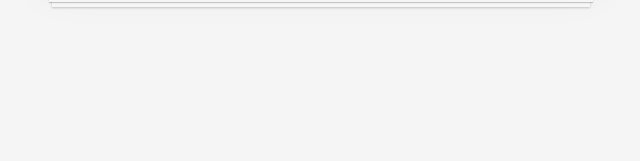
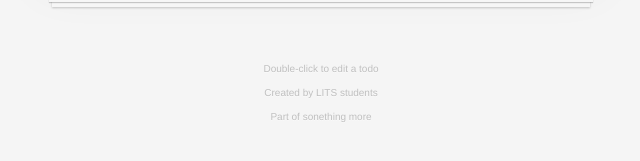
Before and after one commit to Mvovik/lits, a React (Create React App) app: page / in a window 1280 px wide. Shown: the part 239-400 px from the top of the page, without its empty margins (319-959 px from the left). Built offline with nearby package versions, Linux system fonts and the light colour scheme.

Commit message:
add footer, filtering functionality, items counter

```diff
--- a/src/App.css
+++ b/src/App.css
@@ -318,3 +318,24 @@ body {
 .App-filters li a.selected {
   border-color: rgba(175, 47, 47, 0.2);
 }
+
+/* Info Footer */
+
+.App-info {
+  width: 100%;
+  text-align: center;
+  font-size: 10px;
+  margin: 65px auto;
+  color: #bfbfbf;
+  text-shadow: 0 1px 0 rgba(255, 255, 255, 0.5);
+  line-height: 1.4em;
+}
+
+.App-info a {
+  text-decoration: none;
+  color: #bfbfbf;
+  text-shadow: 0 1px 0 rgba(255, 255, 255, 0.5);
+}
+.App-info a:hover {
+  text-decoration: underline;
+}
--- a/src/App.js
+++ b/src/App.js
@@ -1,10 +1,8 @@
 import React, { Component } from 'react';
 import './App.css';
-import Button from './components/Button';
-import Input from './components/Input';
-import Checkbox from './components/Checkbox';
 import List from './components/List';
 import Footer from './components/Footer';
+import Info from './components/Info/Info';
 
 class App extends Component {
   constructor(props) {
@@ -16,9 +14,15 @@ class App extends Component {
   state = {
     value: '',
     completed: false,
-    todoList: []
+    todoList: [],
+    filter: 'all'
   };
   isToggleAll = false;
+
+  changeFilter = (filter) => {
+    this.setState({filter: filter});
+  };
+
   componentDidMount() {}
   handleSubmit = event => {
     event.stopPropagation();
@@ -79,12 +83,15 @@ this.isToggleAll = false;
     this.setState({ value: event.target.value });
   };
 
-  onChange = event => {
-    this.setState({ value: event.target.value });
-  };
 
   render() {
     const { todoList, value } = this.state;
+    let filteringList = this.state.todoList;
+    if (this.state.filter != 'all') {
+    filteringList = filteringList.filter((item) => item.completed == this.state.filter);
+    }
+    let leftCount = this.state.todoList.filter((item) => item.completed == false);
+    console.log(leftCount.length);
     return (
       <div className="App">
         <form className="App-form" onSubmit={this.handleSubmit}>
@@ -99,17 +106,16 @@ this.isToggleAll = false;
               onChange={this.onChange}
             />
           </header>
-
-          {/* <Input ref={this.input} className="App-input" ></Input> */}
-          {/* <Button value={'Add new'}></Button> */}
           <List
-            todoList={todoList}
+            todoList={filteringList}
+            leftCount={leftCount.length}
             onDelete={this.onDelete}
             onCompleted={this.onCompleted}
           />
-          {/* <Checkbox onClick = {this.onChecked} /> */}
         </form>
-        <Footer/>
+        <Footer onChangeFilter={this.changeFilter}
+                leftCount={leftCount.length}/>
+        <Info/>
       </div>
     );
   }
--- a/src/components/Footer/Footer.jsx
+++ b/src/components/Footer/Footer.jsx
@@ -2,26 +2,46 @@ import React, { Component } from 'react';
 import PropTypes from 'prop-types';
 
 class Footer extends Component {
+    state = {
+        selected: 'all'
+    };
+    setFilter = (filter) => {
+        this.setState({selected: filter});
+        this.props.onChangeFilter(filter);
+        console.log("filter : state", filter, this.state.selected);
+    }
+    isActive = (value) => {
+        return ((value == this.state.selected) ? 'selected' : '');
+    }
     render() {
         return (
             <footer className="App-footer">
                 <span className="App-todo-count">
-                    <span>0</span>
+                    <span>{this.props.leftCount}</span>
                     <span> </span>
                     <span>items </span>
                     <span>left</span>
                 </span>
                 <ul className="App-filters">
                     <li>
-                        <a href="#" className="selected">All</a>
+                        <a href="#" className={this.isActive('all')}
+                                    onClick={this.setFilter.bind(this, 'all')}>
+                                    All
+                        </a>
                         <span> </span>
                         </li>
                     <li>
-                        <a href="#">Active</a>
+                        <a href="#" className={this.isActive(false)}
+                                    onClick={this.setFilter.bind(this, false)}>
+                                    Active
+                        </a>
                         <span> </span>
                         </li>
                     <li>
-                        <a href="#">Completed</a>
+                        <a href="#" className={this.isActive(true)}
+                                    onClick={this.setFilter.bind(this, true)}>
+                                    Completed
+                        </a>
                         <span></span>
                         </li>
                 </ul>
@@ -29,5 +49,12 @@ class Footer extends Component {
         );
     }
 }
+Footer.propTypes = {
+    onClick: PropTypes.func.isRequired,
+    value: PropTypes.string
+  };
+Footer.defaultProps = {
+    onClick: () => ({})
+  };
 
 export default Footer;
--- a/src/components/Info/Info.jsx
+++ b/src/components/Info/Info.jsx
@@ -1,13 +1,13 @@
 import React, { Component } from 'react';
 
-function Indo() {
+function Info() {
     return (
-        <footer>
+        <footer className="App-info">
             <p>Double-click to edit a todo</p>
-            <p>"Created by " <a href="">LITS students</a></p>
-            <p> <a href=""></a></p>
+            <p>Created by  <a href="#">LITS students</a></p>
+            <p>Part of sonething more <a href=""></a></p>
         </footer>
     );
 }
 
-export default AudioContextInfo;
+export default Info;
```
